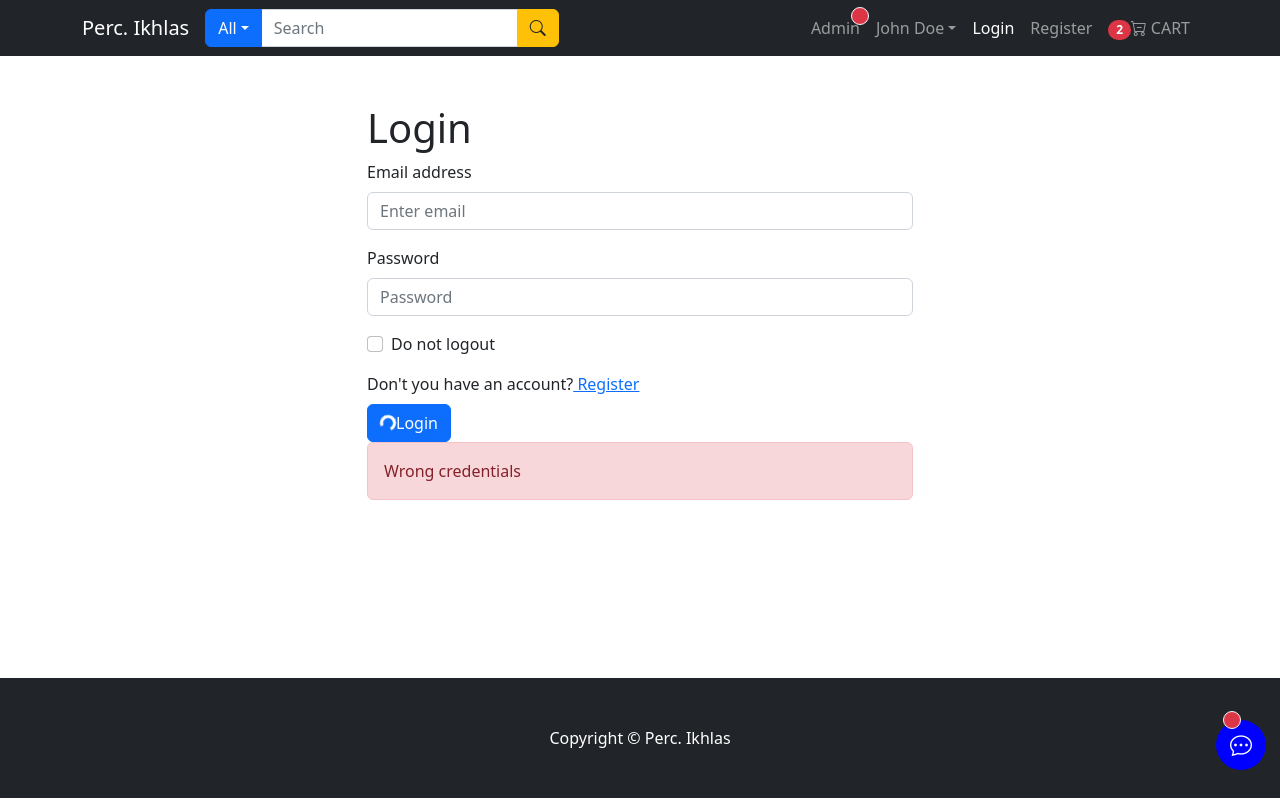
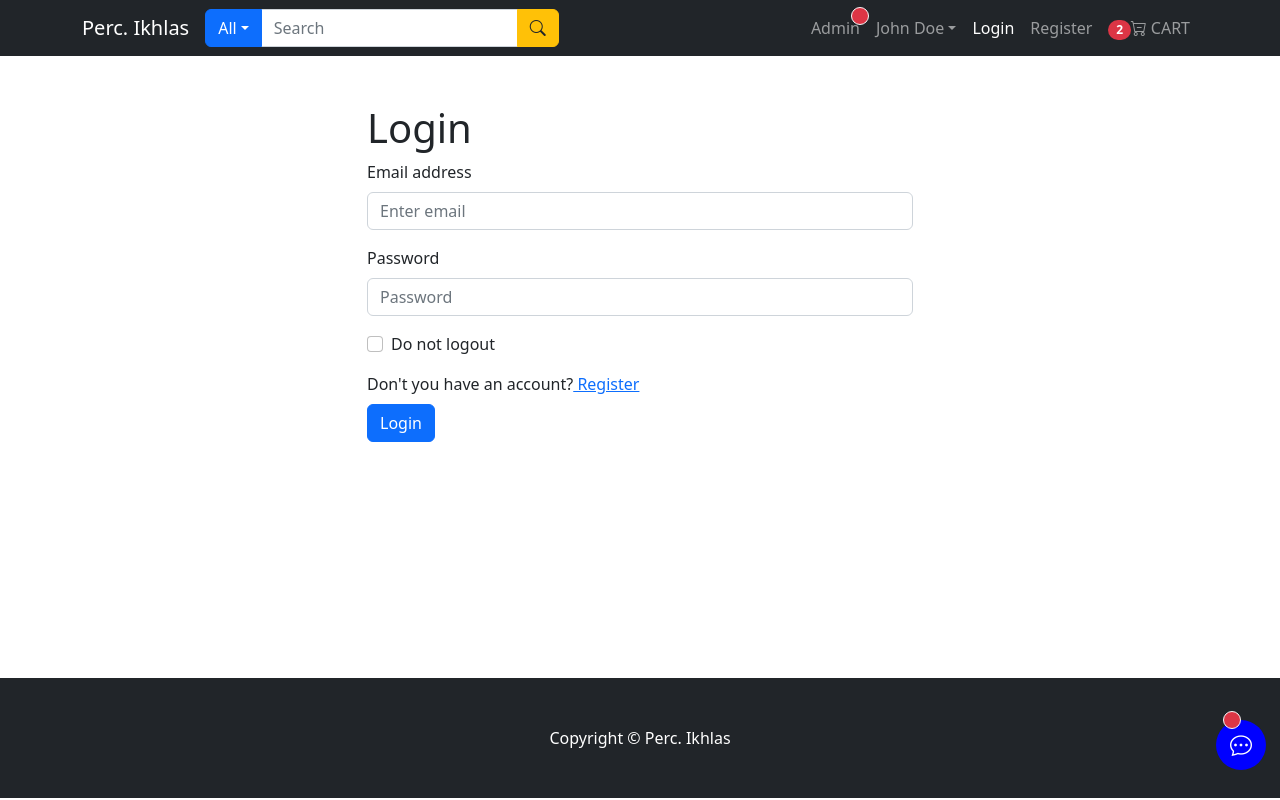
Before and after one commit to ilyasmuhlisin/Perc-Ikhlas, a React (Create React App) app in the folder frontend/: page /login in a window 1280 px wide. Built offline with nearby package versions, Linux system fonts and the light colour scheme.

Commit message:
Create login function

```diff
--- a/frontend/src/screens/LoginScreen.jsx
+++ b/frontend/src/screens/LoginScreen.jsx
@@ -1,78 +1,16 @@
-import React from "react";
-import { Container, Row, Col, Form, Button, Alert } from "react-bootstrap";
-import { useState } from "react";
-import { Link } from "react-router-dom";
-import Spinner from "react-bootstrap/Spinner";
+import LoginScreenComponent from "./components/LoginScreenComponent";
+import axios from "axios";
+const loginUserApiRequest = async (email, password, doNotLogout) => {
+  const { data } = await axios.post("/api/users/login", {
+    email,
+    password,
+    doNotLogout,
+  });
+  return data;
+};
 
 function LoginScreen() {
-  const [validated, setValidated] = useState(false);
-
-  const handleSubmit = (event) => {
-    const form = event.currentTarget;
-    if (form.checkValidity() === false) {
-      event.preventDefault();
-      event.stopPropagation();
-    }
-
-    setValidated(true);
-  };
-  return (
-    <Container>
-      <Row className="mt-5 justify-content-md-center">
-        <Col md={6}>
-          <h1>Login</h1>
-          <Form noValidate validated={validated} onSubmit={handleSubmit}>
-            <Form.Group className="mb-3" controlId="formBasicEmail">
-              <Form.Label>Email address</Form.Label>
-              <Form.Control
-                name="email"
-                required
-                type="email"
-                placeholder="Enter email"
-              />
-            </Form.Group>
-            <Form.Group className="mb-3" controlId="formBasicPassword">
-              <Form.Label>Password</Form.Label>
-              <Form.Control
-                name="password"
-                required
-                type="password"
-                placeholder="Password"
-              />
-            </Form.Group>
-            <Form.Group className="mb-3" controlId="formBasicCheckbox">
-              <Form.Check
-                name="doNotLogout"
-                type="checkbox"
-                label="Do not logout"
-              />
-            </Form.Group>
-
-            <Row className="pb-2">
-              <Col>
-                Don't you have an account?
-                <Link to={"/register"}> Register </Link>
-              </Col>
-            </Row>
-
-            <Button variant="primary" type="submit">
-              <Spinner
-                as="span"
-                animation="border"
-                size="sm"
-                role="status"
-                aria-hidden="true"
-              />
-              Login
-            </Button>
-            <Alert show={true} variant="danger">
-              Wrong credentials
-            </Alert>
-          </Form>
-        </Col>
-      </Row>
-    </Container>
-  );
+  return <LoginScreenComponent loginUserApiRequest={loginUserApiRequest} />;
 }
 
 export default LoginScreen;
--- /dev/null
+++ b/frontend/src/screens/components/LoginScreenComponent.jsx
@@ -0,0 +1,121 @@
+import { Container, Row, Col, Form, Button, Alert } from "react-bootstrap";
+import { useState } from "react";
+import { Link } from "react-router-dom";
+import Spinner from "react-bootstrap/Spinner";
+const LoginScreenComponent = ({ loginUserApiRequest }) => {
+  const [validated, setValidated] = useState(false);
+  const [loginUserResponseState, setLoginUserResponseState] = useState({
+    success: "",
+    error: "",
+    loading: false,
+  });
+
+  const handleSubmit = (event) => {
+    event.preventDefault();
+    event.stopPropagation();
+    const form = event.currentTarget.elements;
+
+    const email = form.email.value;
+    const password = form.password.value;
+    const doNotLogout = form.doNotLogout.checked;
+
+    if (event.currentTarget.checkValidity() === true && email && password) {
+      loginUserApiRequest(email, password, doNotLogout)
+        .then((res) => {
+          setLoginUserResponseState({
+            success: res.success,
+            loading: false,
+            error: "",
+          });
+        })
+        .catch((er) =>
+          setLoginUserResponseState({
+            error: er.response.data.message
+              ? er.response.data.message
+              : er.response.data,
+          })
+        );
+      // .then((res) => console.log(res))
+      // .catch((er) =>
+      //   console.log(
+      //     er.response.data.message
+      //       ? er.response.data.message
+      //       : er.response.data
+      //   )
+      // );
+    }
+
+    setValidated(true);
+  };
+  return (
+    <Container>
+      <Row className="mt-5 justify-content-md-center">
+        <Col md={6}>
+          <h1>Login</h1>
+          <Form noValidate validated={validated} onSubmit={handleSubmit}>
+            <Form.Group className="mb-3" controlId="formBasicEmail">
+              <Form.Label>Email address</Form.Label>
+              <Form.Control
+                name="email"
+                required
+                type="email"
+                placeholder="Enter email"
+              />
+            </Form.Group>
+            <Form.Group className="mb-3" controlId="formBasicPassword">
+              <Form.Label>Password</Form.Label>
+              <Form.Control
+                name="password"
+                required
+                type="password"
+                placeholder="Password"
+              />
+            </Form.Group>
+            <Form.Group className="mb-3" controlId="formBasicCheckbox">
+              <Form.Check
+                name="doNotLogout"
+                type="checkbox"
+                label="Do not logout"
+              />
+            </Form.Group>
+
+            <Row className="pb-2">
+              <Col>
+                Don't you have an account?
+                <Link to={"/register"}> Register </Link>
+              </Col>
+            </Row>
+
+            <Button variant="primary" type="submit">
+              {loginUserResponseState &&
+              loginUserResponseState.loading === true ? (
+                <Spinner
+                  as="span"
+                  animation="border"
+                  size="sm"
+                  role="status"
+                  aria-hidden="true"
+                />
+              ) : (
+                ""
+              )}
+              Login
+            </Button>
+            <Alert
+              show={
+                loginUserResponseState &&
+                // error wong cred berasal dari res backend
+                loginUserResponseState.error === "wrong credentials"
+              }
+              variant="danger"
+            >
+              Wrong credentials
+            </Alert>
+          </Form>
+        </Col>
+      </Row>
+    </Container>
+  );
+};
+
+export default LoginScreenComponent;
```
Also changed, not shown: 2 other files (tests, documents, lock files or other folders).
